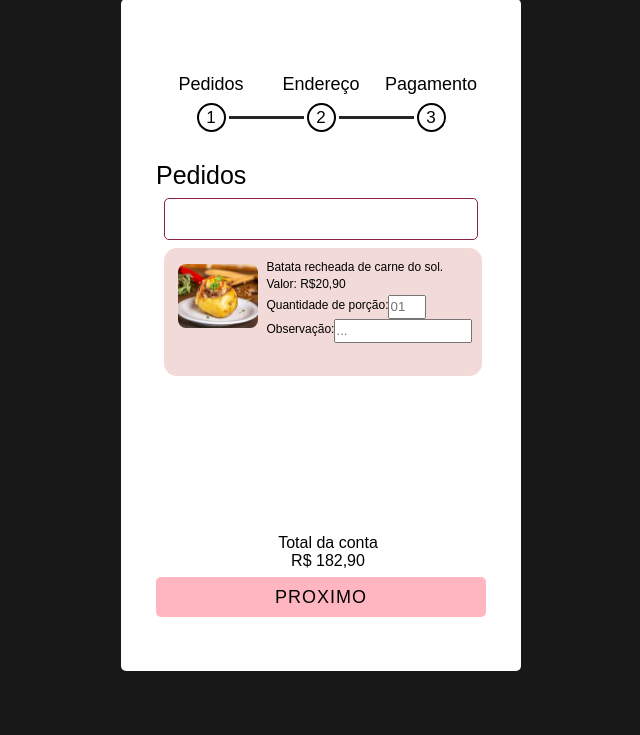
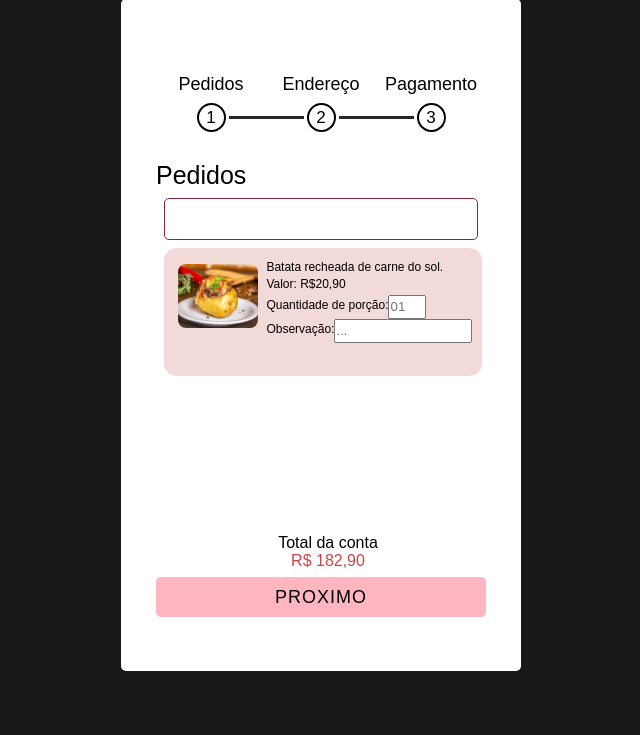
Before and after one commit to Juliana-so003/Restaurante, a PHP site: page /html/Etapas.html in a window 1280 px wide. Shown: the part 65-800 px from the top of the page, without its empty margins (319-959 px from the left). Run offline with PHP 8.4, Linux system fonts and the light colour scheme; some libraries are stand-ins or nearby versions.

Commit message:
Update Etapas.css

```diff
--- a/sistema cliente/css/Etapas.css
+++ b/sistema cliente/css/Etapas.css
@@ -250,3 +250,6 @@ padding: 0.5em 0.4em;
   margin: 0.5em;
   left: 70%;
 }
+#total{
+  color: #cc4444;
+}
```
